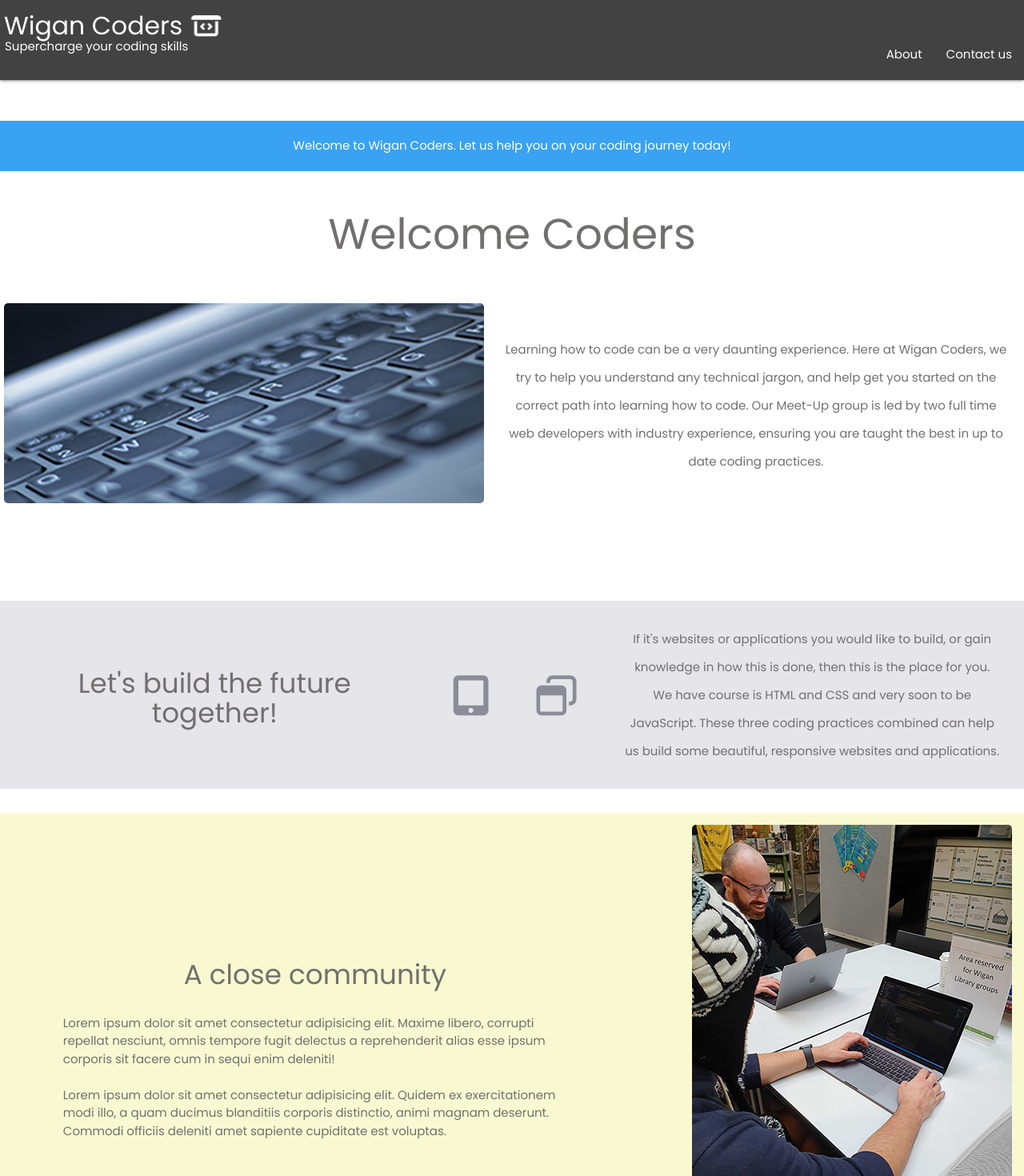
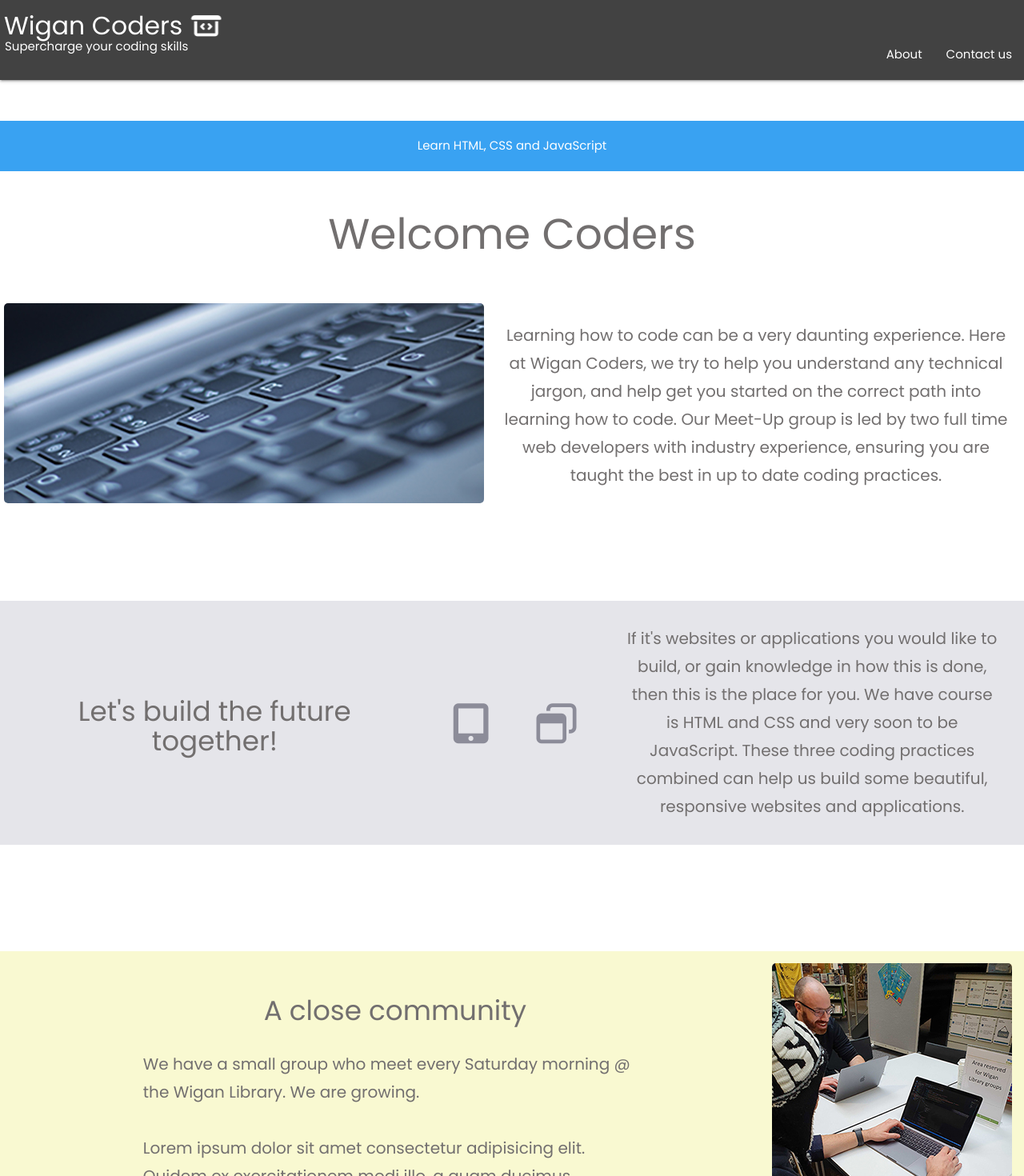
Before and after one commit to wigan-coders/wigan-coders-homepage, a Vue app: page /#/ in a window 1280 px wide. Shown: the top 1470 px of the page at 80% size. Built offline with nearby package versions, Linux system fonts and the light colour scheme.

Commit message:
Adding in some JavaScript for dom manipulation of text

```diff
--- a/src/components/Home.vue
+++ b/src/components/Home.vue
@@ -2,10 +2,9 @@
   <div class="home">
     <div class="home-content">
       <div class="jumbo">
-        <p>Welcome to Wigan Coders. Let us help you on your coding journey today!</p>
+        <span id="usp">{{ usp }}</span>
       </div>
       <h2>Welcome Coders</h2>
-      <!-- <button v-on:click="greet()" class="btn">Greet</button> -->
       <div class="top-content">
         <div class="img-1">
           <img src="static/keyboard.jpg" alt="keyboard-image" />
@@ -30,7 +29,7 @@
         <div class="com-img">
           <div class="com-p">
             <h4 class="comm-h4">A close community</h4>
-            <p>Lorem ipsum dolor sit amet consectetur adipisicing elit. Maxime libero, corrupti repellat nesciunt, omnis tempore fugit delectus a reprehenderit alias esse ipsum corporis sit facere cum in sequi enim deleniti!</p>
+            <p>We have a small group who meet every Saturday morning @ the Wigan Library. We are growing.</p>
             <br />
             <p>Lorem ipsum dolor sit amet consectetur adipisicing elit. Quidem ex exercitationem modi illo, a quam ducimus blanditiis corporis distinctio, animi magnam deserunt. Commodi officiis deleniti amet sapiente cupiditate est voluptas.</p>
           </div>
@@ -53,7 +52,26 @@
 export default {
   name: "Home",
   data() {
-    return {};
+    return {
+      usp:
+        "Welcome to Wigan Coders. Let us help you on your coding journey today!"
+    };
+  },
+
+  mounted() {
+    var text = ["Learn HTML, CSS and JavaScript"];
+    var counter = 0;
+    var elem = document.getElementById("usp");
+    var inst = setInterval(change, 3000);
+
+    function change() {
+      elem.innerHTML = text[counter];
+      counter++;
+      if (counter >= text.length) {
+        counter = 0;
+        // clearInterval(inst); // uncomment this if you want to stop refreshing after one cycle
+      }
+    }
   }
 };
 </script>
@@ -129,6 +147,7 @@ footer {
 .home-content p {
   padding: 0;
   margin: 0;
+  font-size: 20px;
 }
 .mid-content p {
   text-align: center;
@@ -163,6 +182,7 @@ footer {
   line-height: 35px;
   width: 100%;
   max-width: 500px;
+  font-size: 20px;
 }
 .fa-tablet-alt {
   color: #8c8c99;
@@ -177,14 +197,14 @@ footer {
 .comm-h4 {
   text-align: center;
   color: #726f6f;
-  margin-bottom: 5%;
+  margin-bottom: 10%;
   padding: 30px;
   margin: 0;
   width: 100%;
 }
 .com-content {
   text-align: center;
-  margin-top: 5%;
+  margin-top: 20%;
   background: #f9f9d1;
   border-radius: -50%;
   width: 100%;
@@ -194,6 +214,8 @@ footer {
   width: 100%;
   max-width: 50%;
   margin-right: 12%;
+  line-height: 35px;
+  font-size: 20px;
 }
 
 .fa-people-carry {
@@ -202,10 +224,6 @@ footer {
   padding: 20px;
 }
 
-.com-content {
-  margin-top: 5%;
-  width: 100%;
-}
 .com-img {
   display: flex;
   justify-content: flex-end;
@@ -213,6 +231,7 @@ footer {
   flex-direction: row;
   padding: 10px;
   background: #f9f9d1;
+  margin-top: 8%;
 }
 @media only screen and (max-width: 600px) {
   .top-content {
@@ -249,11 +268,15 @@ footer {
       top: 0 !important;
     }
   }
-  @media only screen and (max-width: 900px) {
+  @media only screen and (max-width: 600px) {
+    .com-img {
+      display: flex;
+      justify-content: center;
+      align-items: center;
+      flex-direction: column;
+    }
     .com-p {
       width: 100%;
-      max-width: 50%;
-      margin-right: 12%;
     }
   }
 }
```
Also changed, not shown: static/20191123_120422.jpg.
